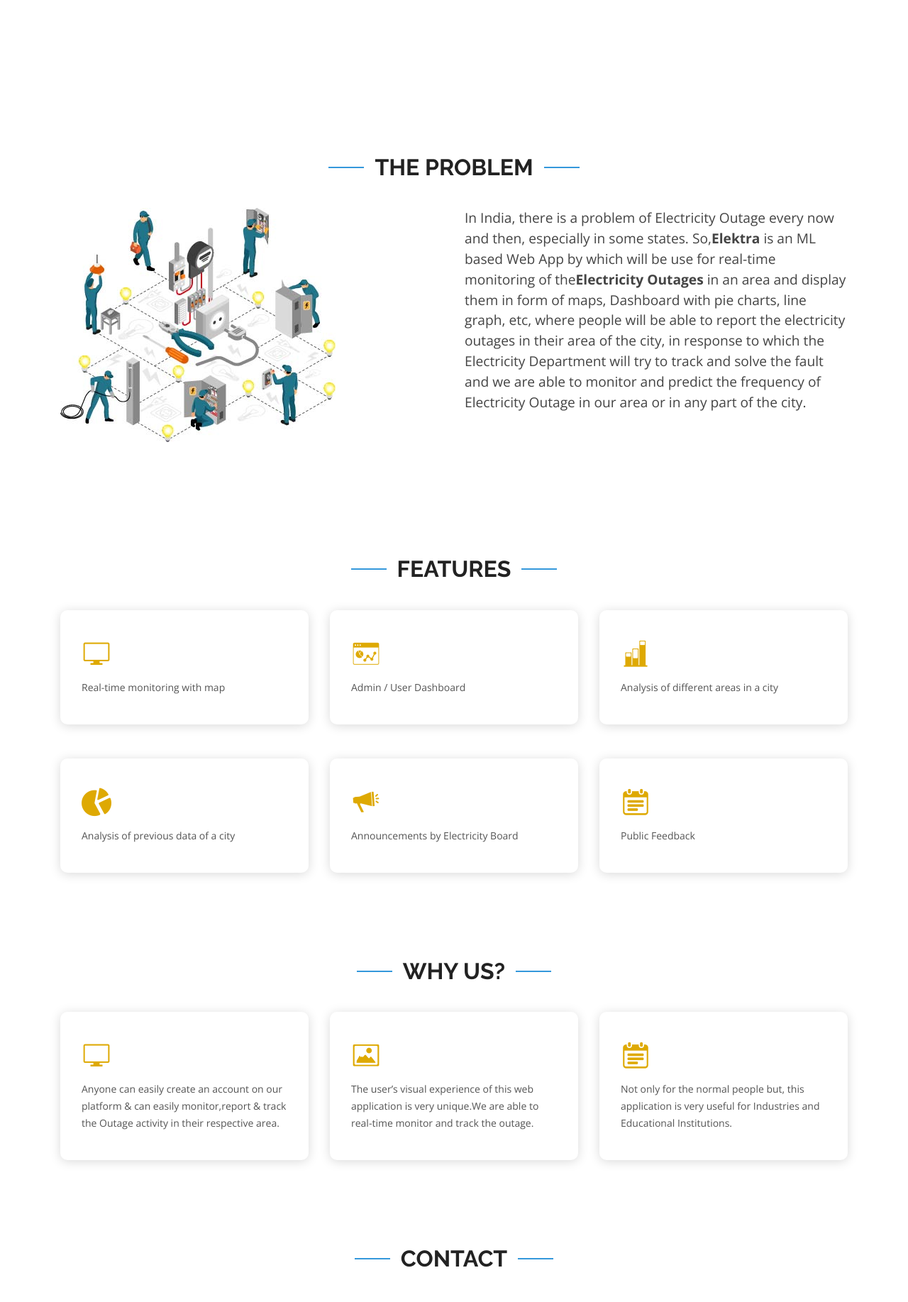
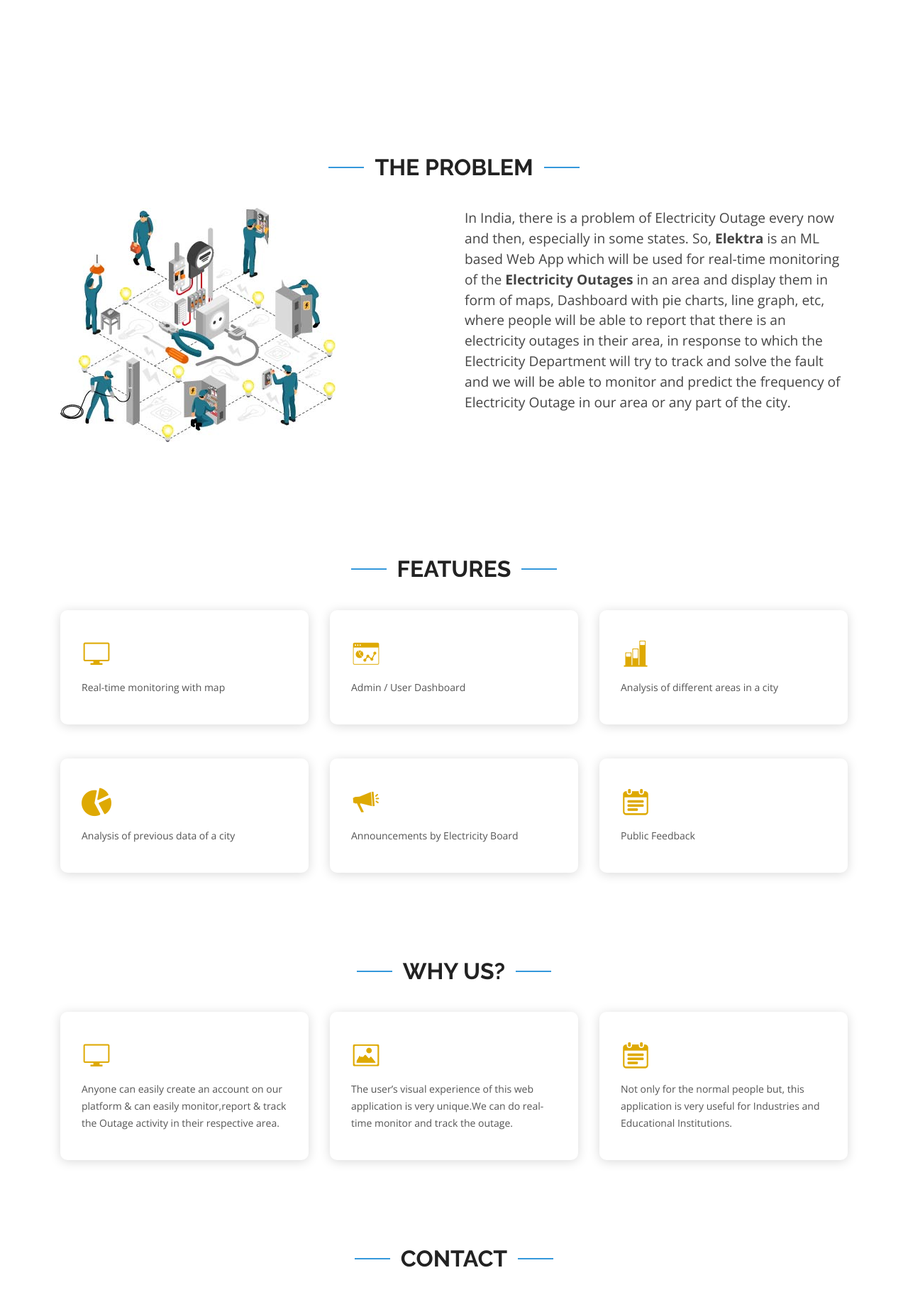
Before and after one commit to khannakshat7/Elektra, a Django app: page / in a window 1280 px wide. Shown: the part 695-2530 px from the top of the page at 71% size. Run offline with Django 3.2, Linux system fonts and the light colour scheme; some libraries are stand-ins or nearby versions.

Commit message:
Checked Gramatical error and fixed few

```diff
--- a/templates/index.html
+++ b/templates/index.html
@@ -78,16 +78,16 @@
           <p style="font-size: 1.2rem;">In India, there is a problem of Electricity Outage every now and then,
             especially
             in some states.
-            So,<b>Elektra</b> is an ML based Web App by which will be use for real-time monitoring of the<b>Electricity
-              Outages</b> in an area and
+            So, <b>Elektra</b> is an ML based Web App which will be used for real-time monitoring of the <b> Electricity
+            Outages</b> in an area and
             display them in form of maps, Dashboard with pie charts, line graph, etc, where people will be able to
-            report the
-            electricity outages in their area of the city, in response
+            report that there is an
+            electricity outages in their area, in response
             to
             which the
-            Electricity Department will try to track and solve the fault and we are able to monitor and predict the
+            Electricity Department will try to track and solve the fault and we will be able to monitor and predict the
             frequency of
-            Electricity Outage in our area or in any part of the city.
+            Electricity Outage in our area or any part of the city.
 
 
           </p>
@@ -210,7 +210,7 @@
           <div class="icon-box">
             <i class="icofont-image"></i>
 
-            <p>The user’s visual experience of this web application is very unique.We are able to real-time monitor and
+            <p>The user’s visual experience of this web application is very unique.We can do real-time monitor and
               track the outage.</p>
           </div>
         </div>
```
